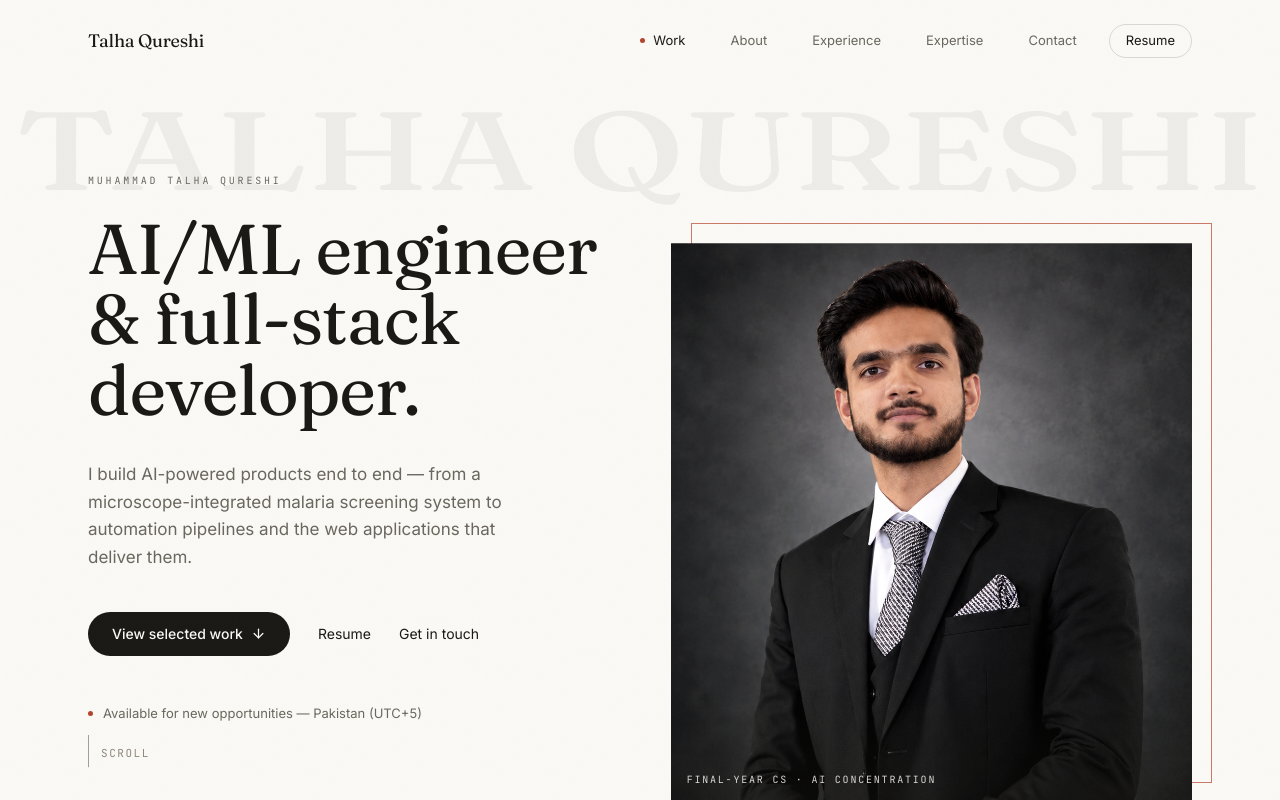
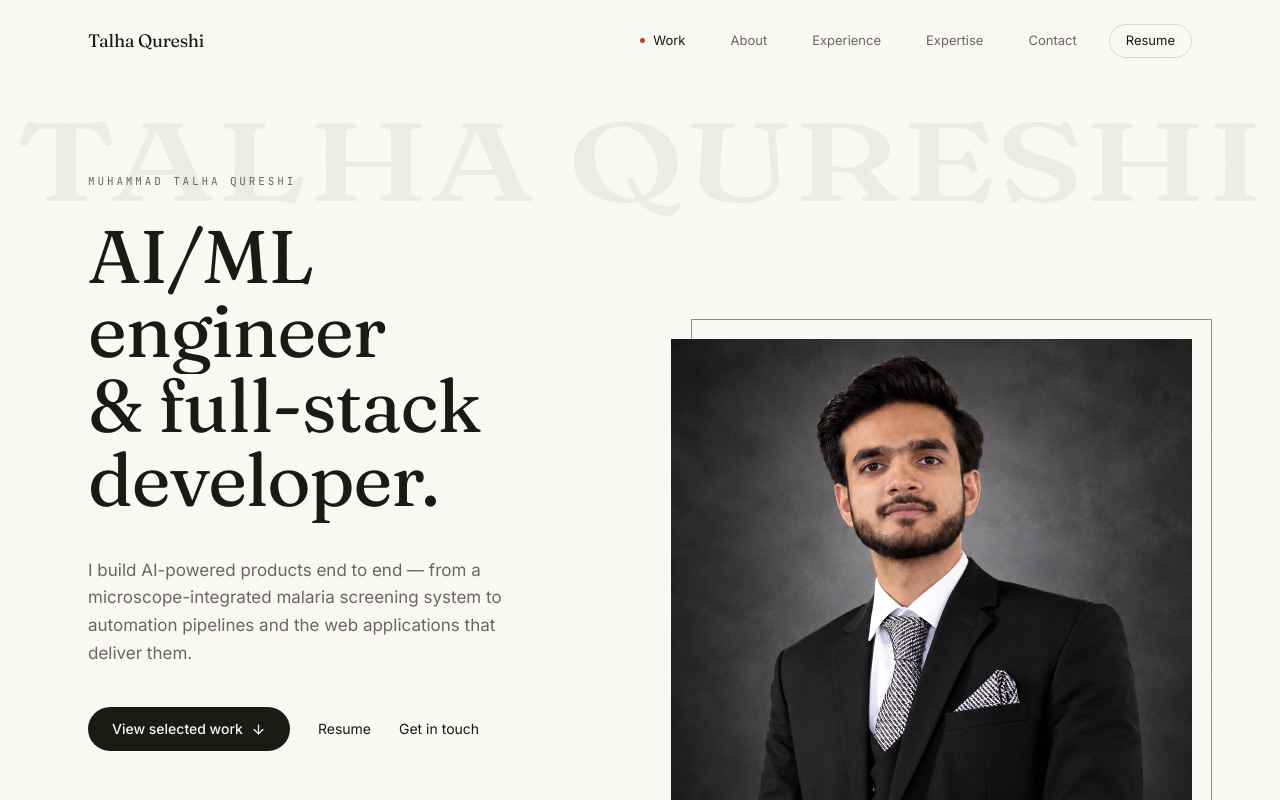
Before and after one commit to TalhaQureshi324/Portfolio, a Next.js app: page / in a window 1280 px wide. Shown: the top 800 px of the page. Built offline with nearby package versions, Linux system fonts and the light colour scheme.

Commit message:
refine(hero): 4-line editorial headline stack per reference — AI/ML / engineer / & full-stack / developer. with eyebrow first in entrance choreography

```diff
--- a/components/sections/Hero.tsx
+++ b/components/sections/Hero.tsx
@@ -124,18 +124,19 @@ export default function Hero() {
           className="relative z-20 [display:contents] lg:[display:block] lg:self-end lg:pb-[10vh]"
         >
           <HeroFade delay={0.05} className="order-1">
-            <p className="font-mono text-[10px] uppercase leading-none tracking-[0.28em] text-ink2">
+            <p className="font-mono text-[11px] uppercase leading-none tracking-[0.26em] text-ink2">
               Muhammad Talha Qureshi
             </p>
           </HeroFade>
 
-          <h1 className="order-2 mt-6 font-serif-display text-[2.9rem] leading-[1.03] text-ink sm:text-6xl lg:mt-7 lg:text-[3.9rem] xl:text-[4.4rem]">
-            <MaskedLine delay={0.15}>AI/ML engineer</MaskedLine>
-            <MaskedLine delay={0.27}>&amp; full-stack</MaskedLine>
-            <MaskedLine delay={0.39}>developer.</MaskedLine>
+          <h1 className="order-2 mt-7 font-serif-display text-[2.9rem] leading-[1.05] text-ink sm:text-6xl lg:mt-8 lg:text-[4.4rem] xl:text-[4.65rem]">
+            <MaskedLine delay={0.18}>AI/ML</MaskedLine>
+            <MaskedLine delay={0.3}>engineer</MaskedLine>
+            <MaskedLine delay={0.42}>&amp; full-stack</MaskedLine>
+            <MaskedLine delay={0.54}>developer.</MaskedLine>
           </h1>
 
-          <HeroFade delay={0.5} className="order-4 mt-8 lg:mt-9">
+          <HeroFade delay={0.62} className="order-4 mt-9 lg:mt-10">
             <p className="max-w-md text-pretty text-[17px] leading-relaxed text-ink2">
               I build AI-powered products end to end — from a
               microscope-integrated malaria screening system to automation
@@ -143,7 +144,7 @@ export default function Hero() {
             </p>
           </HeroFade>
 
-          <HeroFade delay={0.62} className="order-5 mt-10">
+          <HeroFade delay={0.72} className="order-5 mt-10">
             <div className="flex flex-wrap items-center gap-x-7 gap-y-4">
               <MagneticButton
                 onClick={() => scrollToSection("work")}
@@ -162,7 +163,7 @@ export default function Hero() {
             </div>
           </HeroFade>
 
-          <HeroFade delay={0.75} className="order-6 mt-12">
+          <HeroFade delay={0.85} className="order-6 mt-12">
             <p className="flex items-center gap-2.5 text-[13px] text-ink2">
               <span className="inline-block h-[5px] w-[5px] rounded-full bg-accent" aria-hidden />
               Available for new opportunities — Pakistan (UTC+5)
```
Also changed, not shown: scripts/live-hero.mjs (added, +26 -0 lines).
